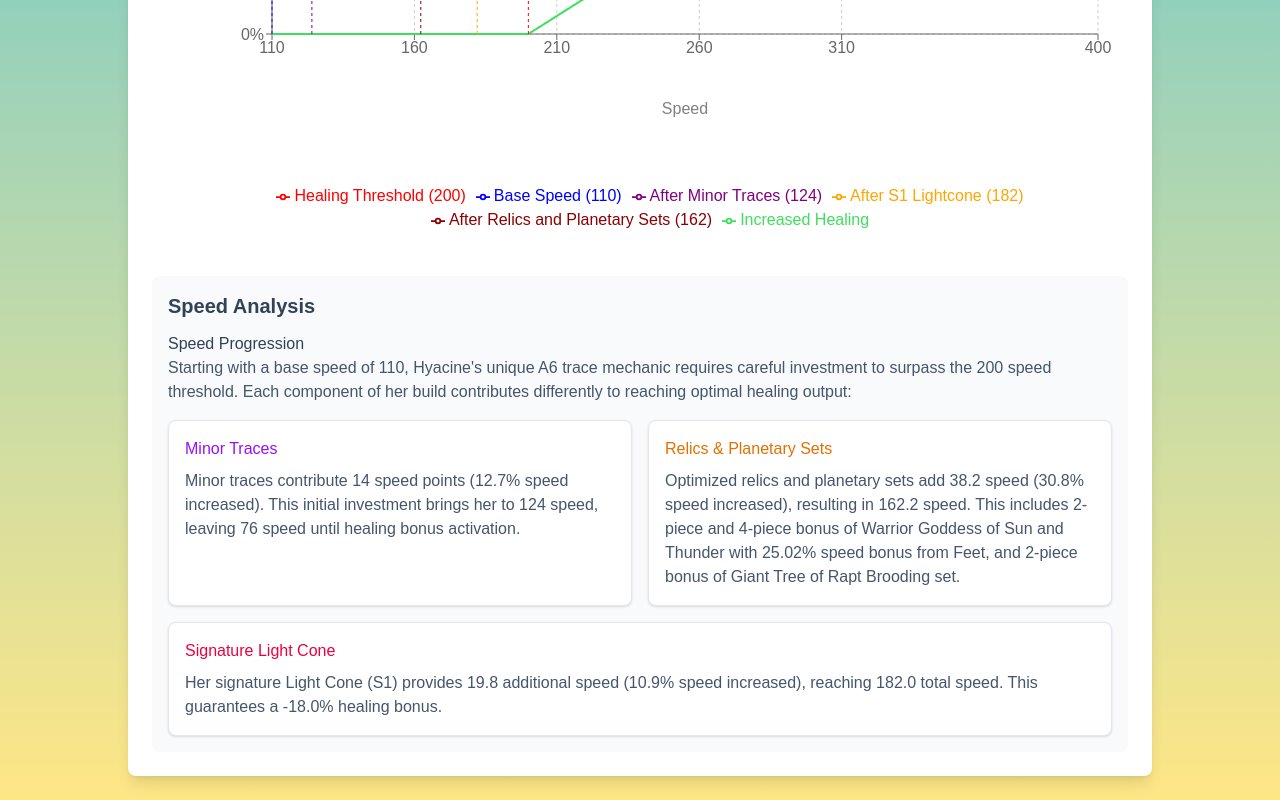
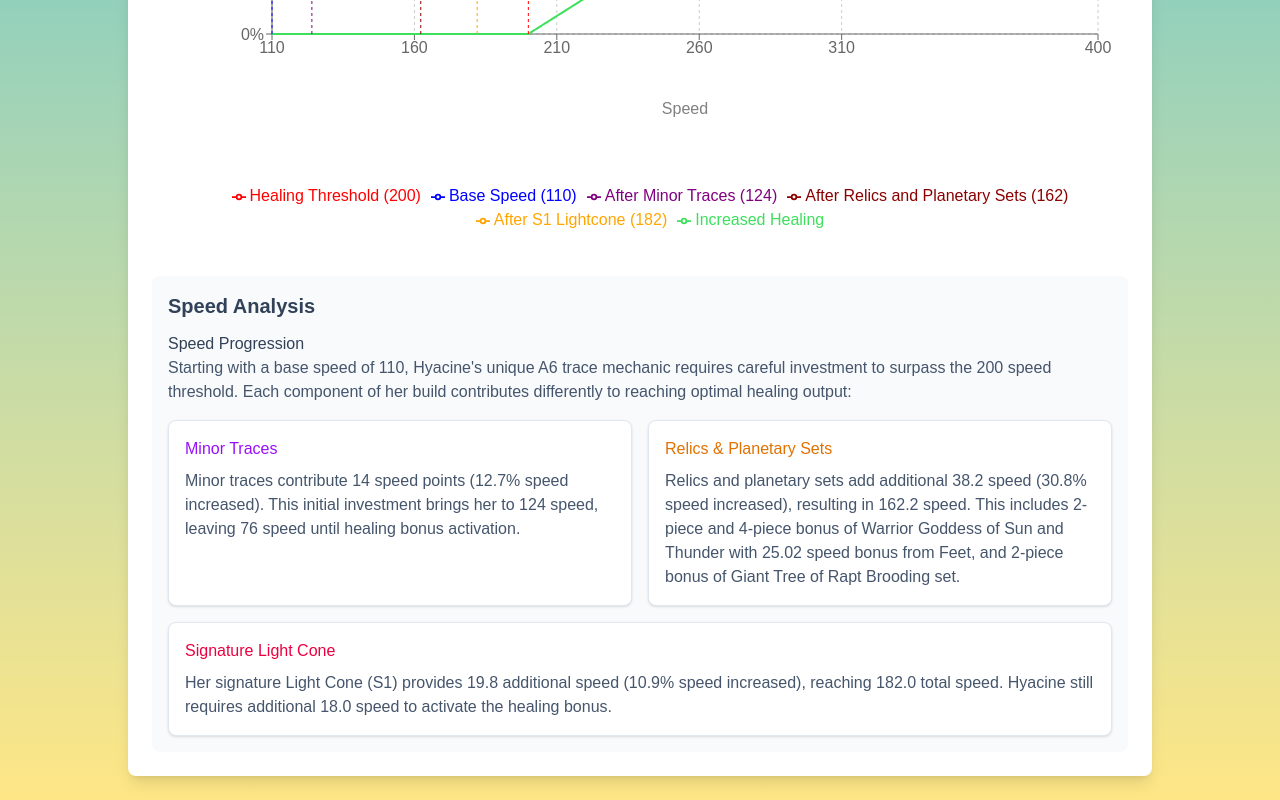
Before and after one commit to sakan811/honkai-star-rail-character-stats-analysis, a Next.js app in the folder visual_dashboard/: page /hyacine in a window 1280 px wide. Shown: the part 676-1476 px from the top of the page. Built offline with nearby package versions, Linux system fonts and the light colour scheme.

Commit message:
fix: Correct speed value labels and descriptions in HyacineChart component

```diff
--- a/visual_dashboard/src/app/components/HyacineChart.tsx
+++ b/visual_dashboard/src/app/components/HyacineChart.tsx
@@ -179,13 +179,13 @@ const HyacineChart = () => {
                         "After Minor Traces",
                         "purple",
                       ],
+                      [speedValues.fullBuild]: [
+                        "After Relics and Planetary Sets",
+                        "rose",
+                      ],
                       [speedValues.withLightcone]: [
                         "After Signature Lightcone (S1)",
                         "amber",
-                      ],
-                      [speedValues.fullBuild]: [
-                        "After Relics and Planetary Sets",
-                        "rose",
                       ],
                     }).map(
                       ([speed, [text, color]]) =>
@@ -256,14 +256,14 @@ const HyacineChart = () => {
                 color: "purple",
               },
               {
+                value: `After Relics and Planetary Sets (${speedValues.fullBuild.toFixed(0)})`,
+                type: "line",
+                color: "darkred",
+              },
+              {
                 value: `After S1 Lightcone (${speedValues.withLightcone.toFixed(0)})`,
                 type: "line",
                 color: "orange",
-              },
-              {
-                value: `After Relics and Planetary Sets (${speedValues.fullBuild.toFixed(0)})`,
-                type: "line",
-                color: "darkred",
               },
               { value: "Increased Healing", type: "line", color: "#3edf5d" },
             ]}
@@ -307,12 +307,12 @@ const HyacineChart = () => {
                   Relics & Planetary Sets
                 </h4>
                 <p className="text-slate-600">
-                  Optimized relics and planetary sets add{" "}
+                  Relics and planetary sets add additional{" "}
                   {speedIncreases.fromRelics.toFixed(1)} speed (
                   {(relicsSpeedGain * 100).toFixed(1)}% speed increased),
                   resulting in {speedValues.fullBuild.toFixed(1)} speed. This
                   includes 2-piece and 4-piece bonus of Warrior Goddess of Sun
-                  and Thunder with 25.02% speed bonus from Feet, and 2-piece
+                  and Thunder with 25.02 speed bonus from Feet, and 2-piece
                   bonus of Giant Tree of Rapt Brooding set.
                 </p>
               </div>
@@ -326,7 +326,7 @@ const HyacineChart = () => {
                   {speedIncreases.fromLightcone.toFixed(1)} additional speed (
                   {(lightconeSpeedGain * 100).toFixed(1)}% speed increased),
                   reaching {speedValues.withLightcone.toFixed(1)} total speed.
-                  {` This guarantees a ${(speedValues.withLightcone - 200).toFixed(1)}% healing bonus.`}
+                  Hyacine still requires additional {(200 - speedValues.withLightcone).toFixed(1)} speed to activate the healing bonus.
                 </p>
               </div>
             </div>
```
